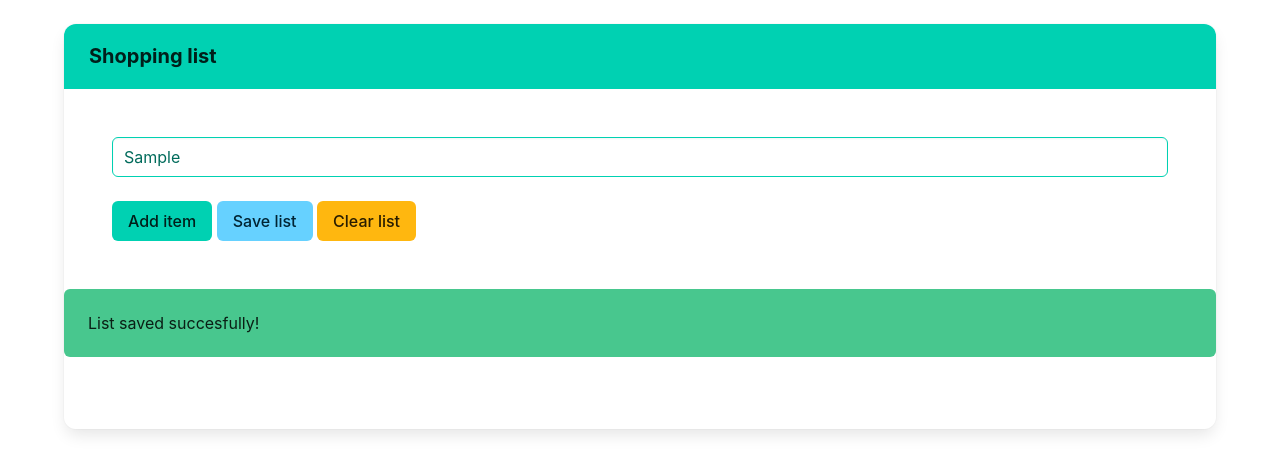
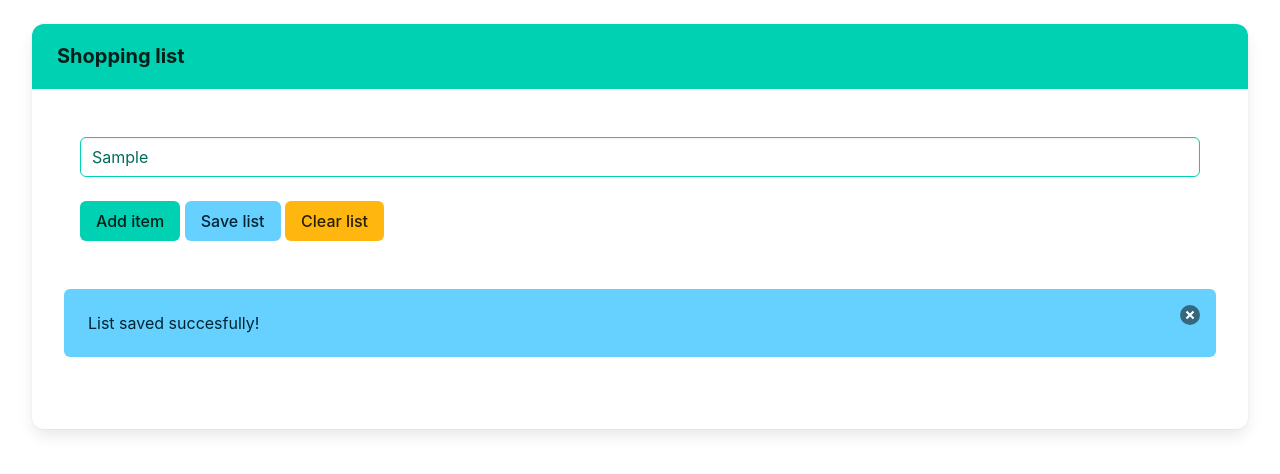
Before and after one commit to Gustavoalmeida5446/shopping-list, a plain HTML site: page index.html in a window 1280 px wide. Both pictures are taken after typing "Sample" into the empty fields and a click on the button "Save list". Drawn offline with nearby package versions, Linux system fonts and the light colour scheme.

Commit message:
add saved notification

```diff
--- a/index.css
+++ b/index.css
@@ -2,11 +2,6 @@ li {
     list-style: none;
     font-weight: bold;
 }
-
-/* li-marked {
-    color: gray;
-    text-decoration-line: line-through;
-} */
 
 .checked {
 
--- a/index.html
+++ b/index.html
@@ -8,7 +8,7 @@
 
 </head>
 <body class="container is-fluid mt-5">
-<div class="container">
+
 <article class="panel is-primary pb-6">
     <h1 class="panel-heading">Shopping list</h1>
     <section class="section is-primary">
@@ -16,12 +16,17 @@
         <button id="add-item-btn" class="button is-primary">Add item</button>
         <button id="save-btn" class="button is-info">Save list</button>
         <button id="clear-btn" class="button is-warning">Clear list</button>
+    </section>
 
-    </section>
-    <div class="notification is-success">
-        List saved succesfully!
-      </div>
-    <div class="content">
+    <div class="container is-fluid">
+        <div class="container">
+            <div class="notification is-info is-hidden">
+                <button class="delete"></button>
+                List saved succesfully!
+            </div>
+        </div>
+
+    <div class="content mt-5">
         <ul id="list" class="block">
         </ul>
     </div>
--- a/index.js
+++ b/index.js
@@ -37,7 +37,7 @@ function saveAllItemsToLocalStorage() {
     };
   });
   localStorage.setItem("state", JSON.stringify(listItems));
-  alert("saved succcesfully");
+//   alert("saved succcesfully");
 }
 
 function addItemToUI({ label, isChecked }) {
@@ -77,3 +77,13 @@ function clearAll() {
 
 loadInitialState();
 initializeListeners();
+
+const closeNotificationButton = document.querySelector('.delete')
+
+closeNotificationButton.addEventListener('click', () => {
+    closeNotificationButton.parentElement.classList.add('is-hidden')
+})
+
+document.getElementById("save-btn").addEventListener("click", () => {
+    document.querySelector('.notification').classList.remove('is-hidden')
+})
```
